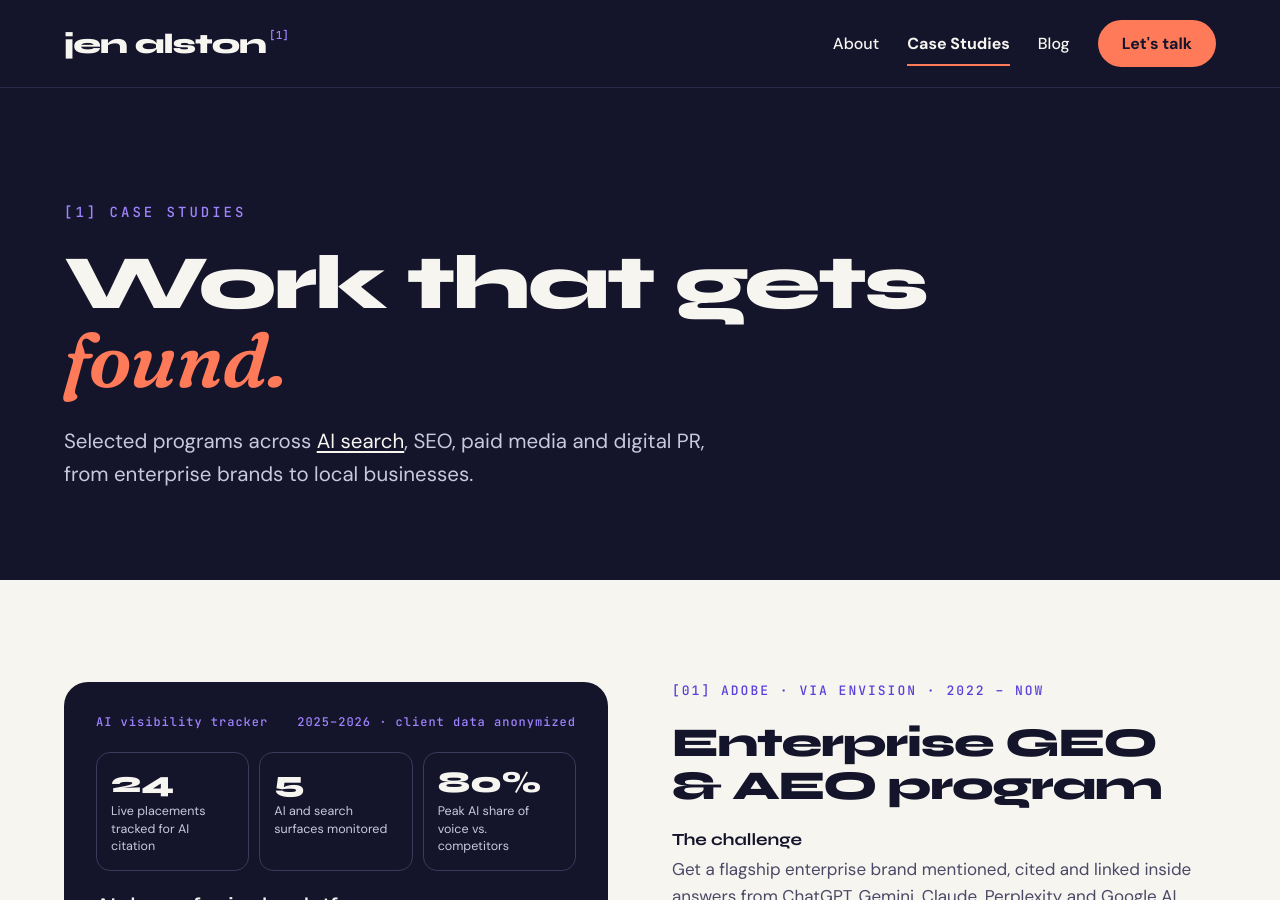
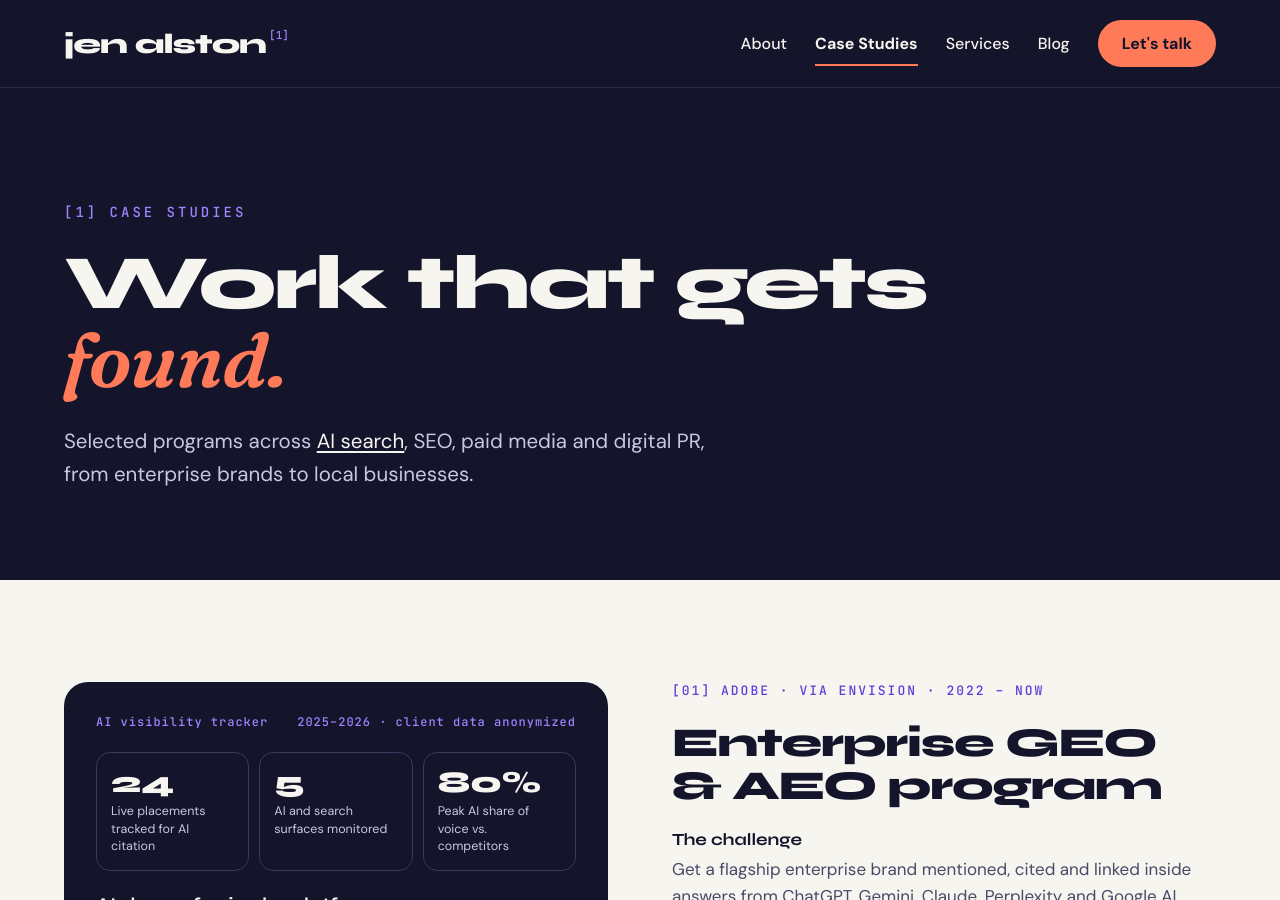
Before and after one commit to JBreezeA/jenalston-site, a Jekyll site: the page case-studies.html, which Jekyll copies as it is, in a window 1280 px wide and 900 px high. Built offline with Jekyll 4.4.1, drawn with Linux system fonts in a browser that asks for light colours.

Commit message:
Update case-studies.html

```diff
--- a/case-studies.html
+++ b/case-studies.html
@@ -81,7 +81,7 @@ a{color:#F7F5F0}a:hover{color:#FF7A59}
 <nav aria-label="Main" style="display: flex; flex-wrap: wrap; align-items: center; gap: 4px 28px">
 <a href="/about" style="font-size: 16px; font-weight: 500; color: #F7F5F0; text-decoration: none; padding: 12px 0">About</a>
 <a href="/case-studies" aria-current="page" style="font-size: 16px; font-weight: 700; color: #F7F5F0; text-decoration: none; padding: 12px 0 10px; border-bottom: 2px solid #FF7A59">Case Studies</a>
-<a href="/blog/" style="font-size: 16px; font-weight: 500; color: #F7F5F0; text-decoration: none; padding: 12px 0">Blog</a>
+<a href="/#services" style="font-size: 16px; font-weight: 500; color: #F7F5F0; text-decoration: none; padding: 12px 0">Services</a> <a href="/blog/" style="font-size: 16px; font-weight: 500; color: #F7F5F0; text-decoration: none; padding: 12px 0">Blog</a>
 <a href="/contact" style="font-size: 16px; font-weight: 700; color: #14142B; background: #FF7A59; text-decoration: none; padding: 13px 24px; border-radius: 999px">Let's talk</a>
 </nav>
 </header>
```
